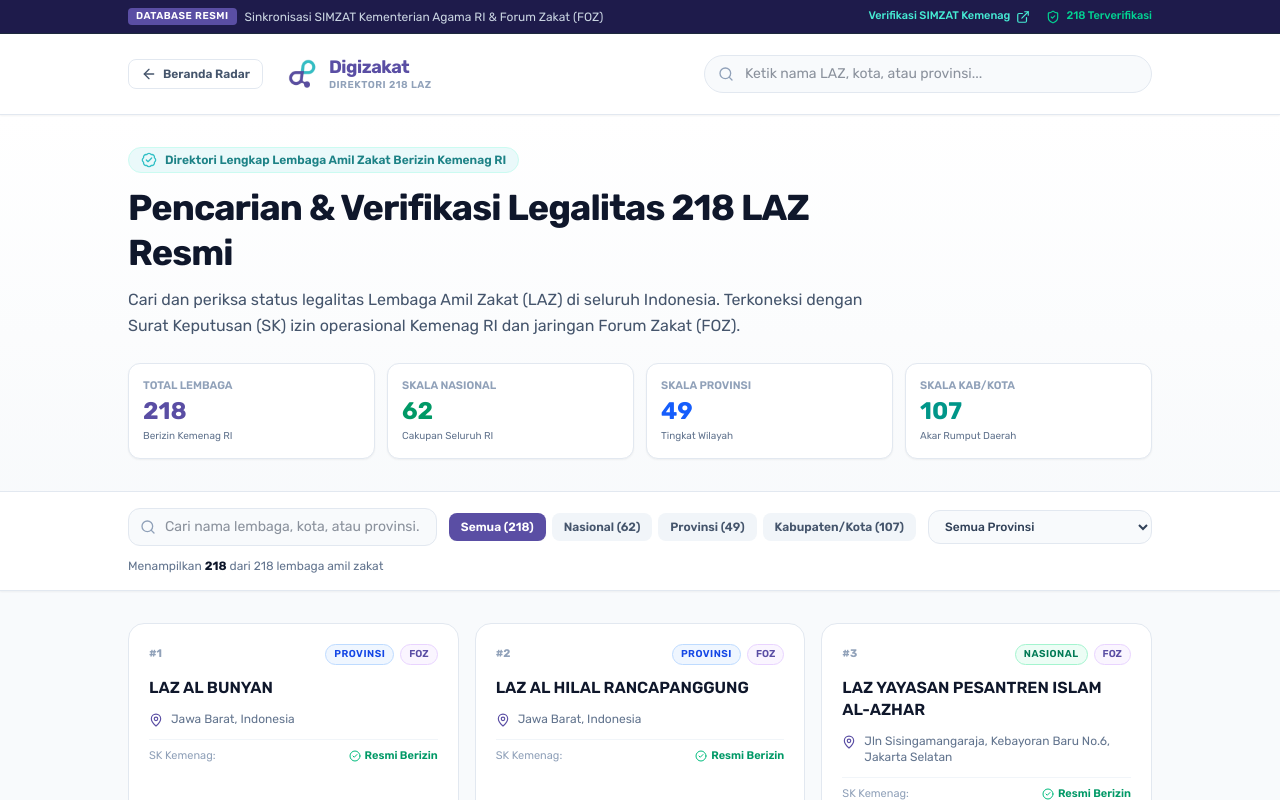
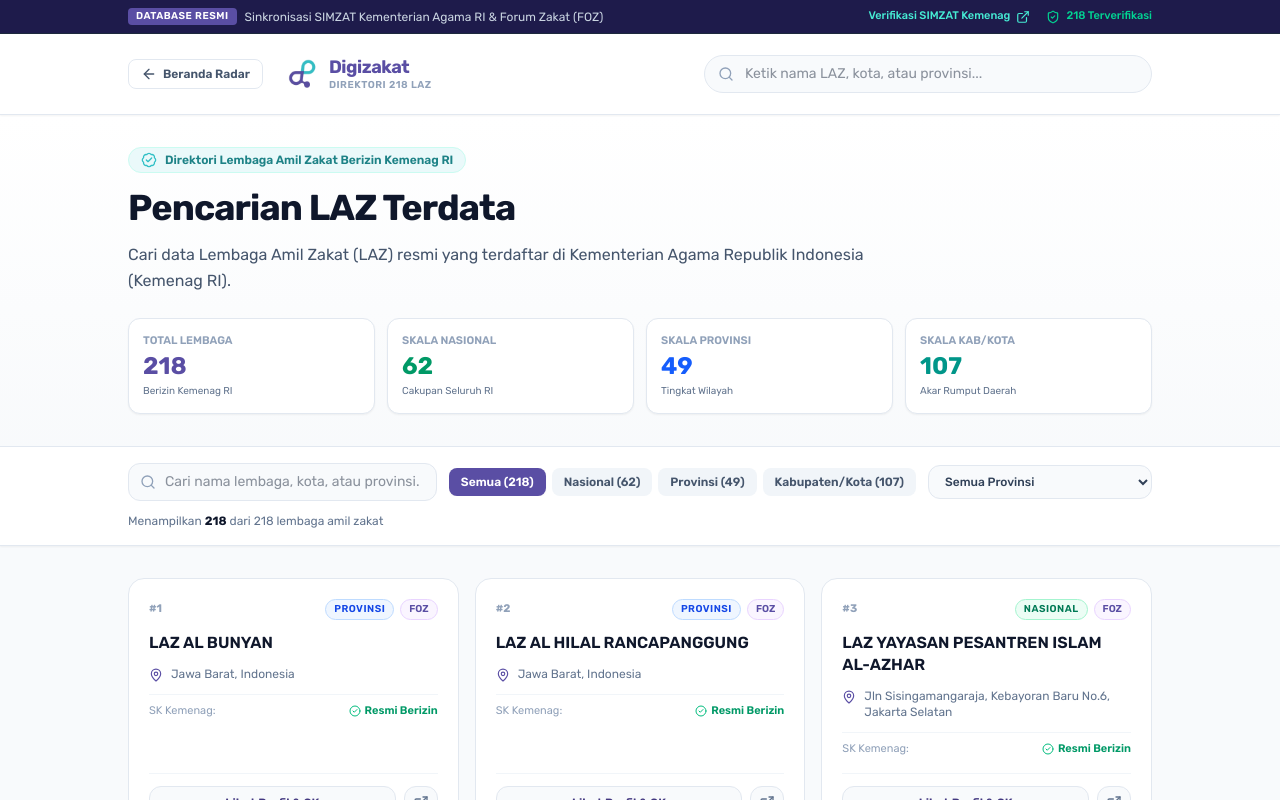
Before and after one commit to samudracodestudio/digizakat, a Next.js app: page /direktori-laz in a window 1280 px wide. Shown: the top 800 px of the page. Built offline with nearby package versions, Linux system fonts and the light colour scheme.

Commit message:
copy: update page title to 'Pencarian LAZ Terdata' and simplify description

```diff
--- a/app/direktori-laz/page.tsx
+++ b/app/direktori-laz/page.tsx
@@ -194,13 +194,13 @@ export default function DirektoriLazPage() {
           <div className="max-w-3xl space-y-3">
             <div className="inline-flex items-center gap-2 px-3 py-1 rounded-full text-xs font-semibold bg-[#eaf9fa] text-[#1d8286] border border-[#cbfbf1]">
               <BadgeCheck className="w-4 h-4 text-[#31c0c6]" />
-              <span>Direktori Lengkap Lembaga Amil Zakat Berizin Kemenag RI</span>
+              <span>Direktori Lembaga Amil Zakat Berizin Kemenag RI</span>
             </div>
             <h1 className="text-2xl sm:text-3xl md:text-4xl font-bold text-slate-900 tracking-tight leading-tight">
-              Pencarian & Verifikasi Legalitas 218 LAZ Resmi
+              Pencarian LAZ Terdata
             </h1>
             <p className="text-sm sm:text-base text-slate-600 leading-relaxed">
-              Cari dan periksa status legalitas Lembaga Amil Zakat (LAZ) di seluruh Indonesia. Terkoneksi dengan Surat Keputusan (SK) izin operasional Kemenag RI dan jaringan Forum Zakat (FOZ).
+              Cari data Lembaga Amil Zakat (LAZ) resmi yang terdaftar di Kementerian Agama Republik Indonesia (Kemenag RI).
             </p>
           </div>
 
```
